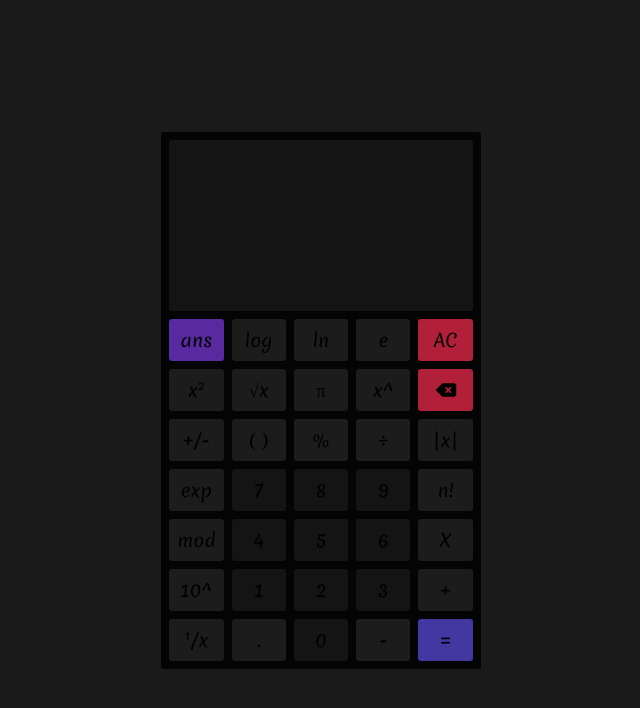
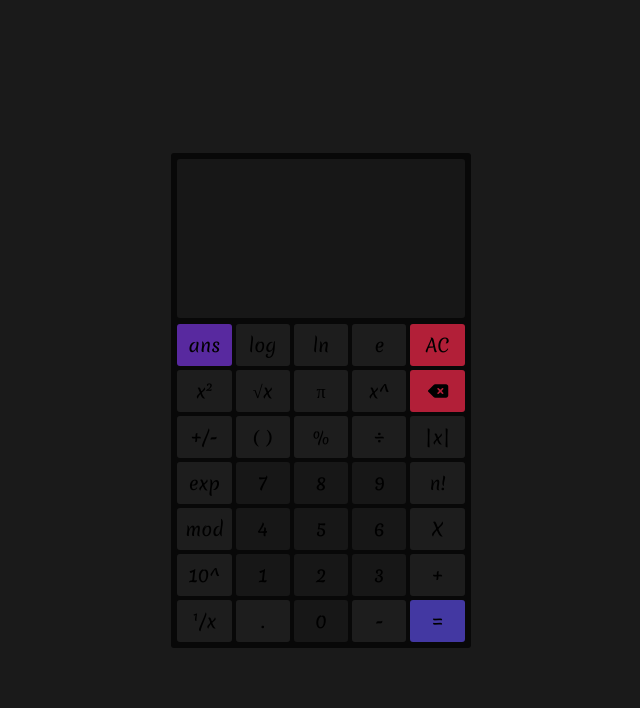
Before and after one commit to GoTierGod/react-calculator, a React (Vite) app: page / in a window 1280 px wide. Shown: the top 708 px of the page, without its empty margins (319-959 px from the left). Built offline with nearby package versions, Linux system fonts and the light colour scheme.

Commit message:
improved paddings and gaps

```diff
--- a/src/App.module.css
+++ b/src/App.module.css
@@ -15,9 +15,9 @@
 .calculator {
     display: grid;
     grid-template-rows: 1fr 2fr;
-    gap: 0.5rem;
+    gap: 0.375rem;
 
-    padding: 0.5rem;
+    padding: 0.375rem;
 
     background: var(--black);
 
@@ -56,7 +56,7 @@
 .buttons {
     display: grid;
     grid-template-columns: repeat(5, 1fr);
-    gap: 0.5rem;
+    gap: 0.25rem;
 }
 
 .buttons button {
--- a/src/index.css
+++ b/src/index.css
@@ -8,9 +8,9 @@
     background: #1a1a1a;
 
     --white: #fff;
-    --black: #040404;
-    --dark: #141414;
-    --gray: #1c1c1c;
+    --black: #080808;
+    --dark: #171717;
+    --gray: #1d1d1d;
     --light-gray: #222;
     --lighter-gray: #242424;
     --red: #b21f38;
```
